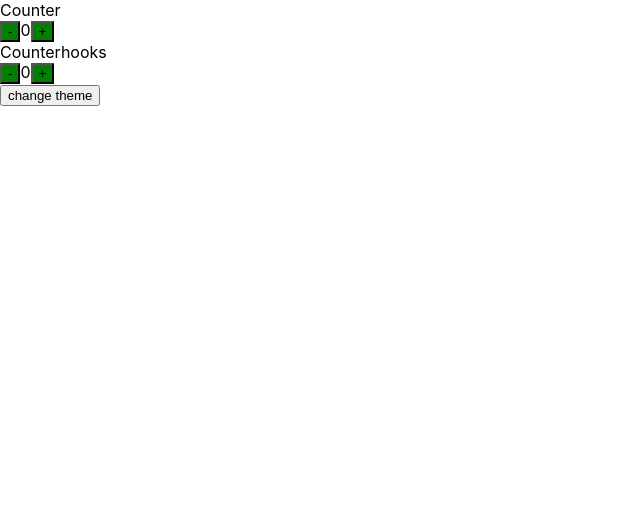
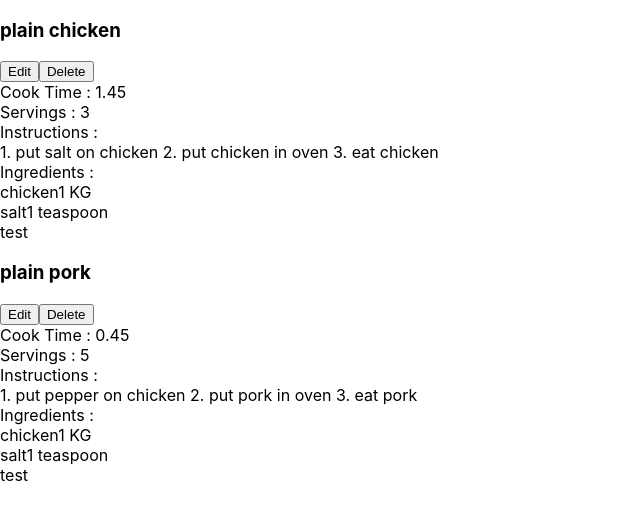
Before and after one commit to Suhaas10/githubroc8, a React (Create React App) app: page / in a window 1280 px wide. Shown: the top 520 px of the page, without its empty margins (0-640 px from the left). Built offline with nearby package versions, Linux system fonts and the light colour scheme.

Commit message:
recipe app first commit

```diff
--- a/package.json
+++ b/package.json
@@ -10,6 +10,8 @@
     "react": "^17.0.2",
     "react-dom": "^17.0.2",
     "react-scripts": "5.0.0",
+    "sass": "^1.48.0",
+    "styled-components": "^5.3.3",
     "web-vitals": "^2.1.2"
   },
   "scripts": {
--- /dev/null
+++ b/src/AnimatedButton.style.js
@@ -0,0 +1,60 @@
+import styled from "styled-components";
+
+const AnimatedButton = styled.button`
+  position: relative;
+  padding: 19px 36px;
+  display: block;
+  text-decoration: none;
+  text-transform: uppercase;
+  overflow: hidden;
+  border-radius: 40px;
+  border: none;
+
+  &:span
+    position: relative;
+    color: #fff;
+    font-family: Arial;
+    letter-spacing: 8px;
+    z-index: 1;
+
+
+  &:liquid
+    position: absolute;
+    top: -80px;
+    left: 0;
+    width: 100%;
+    height: 200px;
+    background: red;
+    box-shadow: inset 0 0 50px rgba(0, 0, 0, 0.5);
+    transition: 0.5s;
+
+
+  &:liquid::after,
+  &:liquid::before
+    content: "";
+    width: 200%;
+    height: 200%;
+    position: absolute;
+    top: 0;
+    left: 50%;
+    transform: translate(-50%, -75%);
+    background: #fff;
+
+
+  &:liquid::before
+    border-radius: 45%;
+    background: rgba(20, 20, 20, 1);
+    animation: animate 5s linear infinite;
+
+
+  &:liquid::after
+    border-radius: 40%;
+    background: rgba(20, 20, 20, 0.5);
+    animation: animate 10s linear infinite;
+
+
+  &:hover .liquid
+    top: -120px;
+`;
+
+export default AnimatedButton;
--- a/src/App.js
+++ b/src/App.js
@@ -1,29 +1,55 @@
-import React, { useState } from "react";
-import CounterApp from "./CounterApp";
-import CounterAppHooks from "./CounterAppHooks";
+import React from "react";
+import RecipeList from "./RecipeList";
 
 export const ThemeContext = React.createContext();
 
 function App() {
   console.log("App rendered");
-  const [theme, setTheme] = useState("green");
 
   return (
-    <ThemeContext.Provider value={{ backgroundColor: theme }}>
-      {" "}
-      Counter
-      <CounterApp initialCount={0} />
-      Counterhooks
-      <CounterAppHooks initialCount={0} />
-      <button
-        onClick={() =>
-          setTheme((prevState) => (prevState === "green" ? "red" : "green"))
-        }
-      >
-        change theme
-      </button>
-    </ThemeContext.Provider>
+    <>
+      <RecipeList recipeList={recipeList}></RecipeList>
+    </>
   );
 }
 
+const recipeList = [
+  {
+    id: 1,
+    name: "plain chicken",
+    cookTime: 1.45,
+    servings: 3,
+    instructions:
+      "1. put salt on chicken\n 2. put chicken in oven\n 3. eat chicken",
+    ingredients: [
+      {
+        name: "chicken",
+        amount: "1 KG",
+      },
+      {
+        name: "salt",
+        amount: "1 teaspoon",
+      },
+    ],
+  },
+  {
+    id: 2,
+    name: "plain pork",
+    cookTime: 0.45,
+    servings: 5,
+    instructions:
+      "1. put pepper on chicken\n 2. put pork in oven\n 3. eat pork",
+    ingredients: [
+      {
+        name: "chicken",
+        amount: "1 KG",
+      },
+      {
+        name: "salt",
+        amount: "1 teaspoon",
+      },
+    ],
+  },
+];
+
 export default App;
--- /dev/null
+++ b/src/Recipe.js
@@ -0,0 +1,36 @@
+import React from "react";
+import UngredientList from "./UngredientList";
+import AnimatedButton from "./AnimatedButton.style";
+
+const Recipe = (props) => {
+  const { id, name, cookTime, servings, instructions, ingredients } = props;
+  console.log(props.id);
+  return (
+    <div>
+      <div>
+        <h3>{name}</h3>
+      </div>
+      <button>Edit</button>
+      <button>Delete</button>
+      <div>
+        <span>Cook Time : </span>
+        <span>{cookTime}</span>
+      </div>
+      <div>
+        <span>Servings : </span>
+        <span>{props.servings}</span>
+      </div>
+      <div>
+        <span>Instructions : </span>
+        <div>{props.instructions}</div>
+      </div>
+      <div>
+        <span>Ingredients : </span>
+        <UngredientList ingredients={ingredients} />
+      </div>
+      <div>test</div>
+    </div>
+  );
+};
+
+export default Recipe;
--- /dev/null
+++ b/src/Recipe.scss
@@ -0,0 +1,13 @@
+@import './Variables.scss';
+
+
+
+@keyframes animate {
+  0% {
+    transform: translate(-50%, -75%) rotate(0deg);
+  }
+
+  100% {
+    transform: translate(-50%, -75%) rotate(360deg);
+  }
+}
--- /dev/null
+++ b/src/RecipeList.js
@@ -0,0 +1,14 @@
+import React from "react";
+import Recipe from "./Recipe";
+
+const RecipeList = ({ recipeList }) => {
+  return (
+    <div>
+      {recipeList.map((recipe) => {
+        return <Recipe key={recipe.id} {...recipe} />;
+      })}
+    </div>
+  );
+};
+
+export default RecipeList;
--- /dev/null
+++ b/src/UngredientList.js
@@ -0,0 +1,17 @@
+import React from "react";
+
+const UngredientList = ({ ingredients }) => {
+  console.log(ingredients);
+  return (
+    <div>
+      {ingredients.map((ingredient) => (
+        <div>
+          <span>{ingredient.name}</span>
+          <span>{ingredient.amount}</span>
+        </div>
+      ))}
+    </div>
+  );
+};
+
+export default UngredientList;
--- /dev/null
+++ b/src/Variables.scss
@@ -0,0 +1,60 @@
+$editbtncolor: #4973ff;
+$deletebtncolor: rgb(251, 30, 30);
+
+button {
+  position: relative;
+  padding: 19px 36px;
+  display: block;
+  text-decoration: none;
+  text-transform: uppercase;
+  overflow: hidden;
+  border-radius: 40px;
+  border: none;
+
+  span {
+    position: relative;
+    color: #fff;
+    font-family: Arial;
+    letter-spacing: 8px;
+    z-index: 1;
+  }
+
+  .liquid {
+    position: absolute;
+    top: -80px;
+    left: 0;
+    width: 100%;
+    height: 200px;
+    background: $deletebtncolor;
+    box-shadow: inset 0 0 50px rgba(0, 0, 0, 0.5);
+    transition: 0.5s;
+  }
+
+  .liquid::after,
+  .liquid::before {
+    content: "";
+    width: 200%;
+    height: 200%;
+    position: absolute;
+    top: 0;
+    left: 50%;
+    transform: translate(-50%, -75%);
+    background: #fff;
+  }
+
+  .liquid::before {
+    border-radius: 45%;
+    background: rgba(20, 20, 20, 1);
+    animation: animate 5s linear infinite;
+  }
+
+  .liquid::after {
+    border-radius: 40%;
+    background: rgba(20, 20, 20, 0.5);
+    animation: animate 10s linear infinite;
+  }
+
+  :hover .liquid {
+    top: -120px;
+  }
+}
```
Also changed, not shown: src/test.js (added, +12 -0 lines), 1 other file (tests, documents, lock files or other folders).
